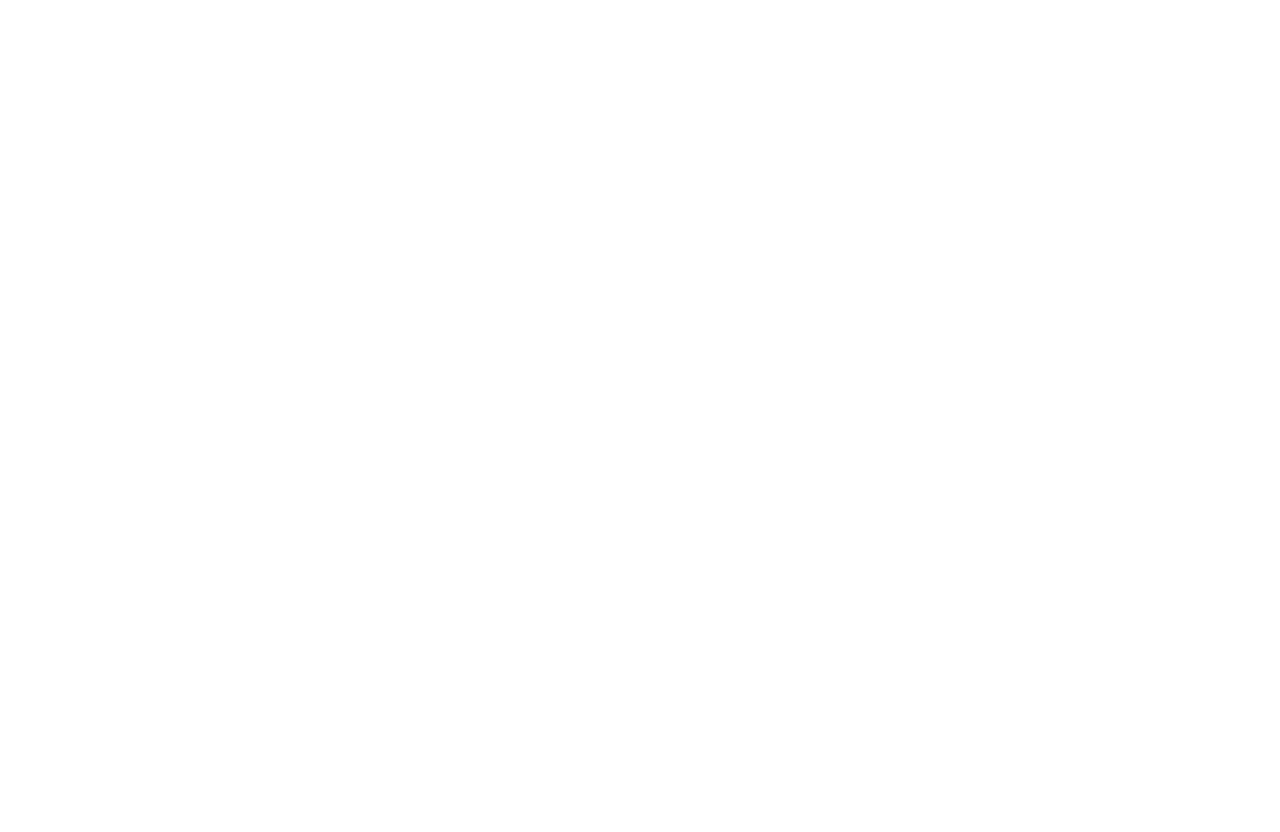
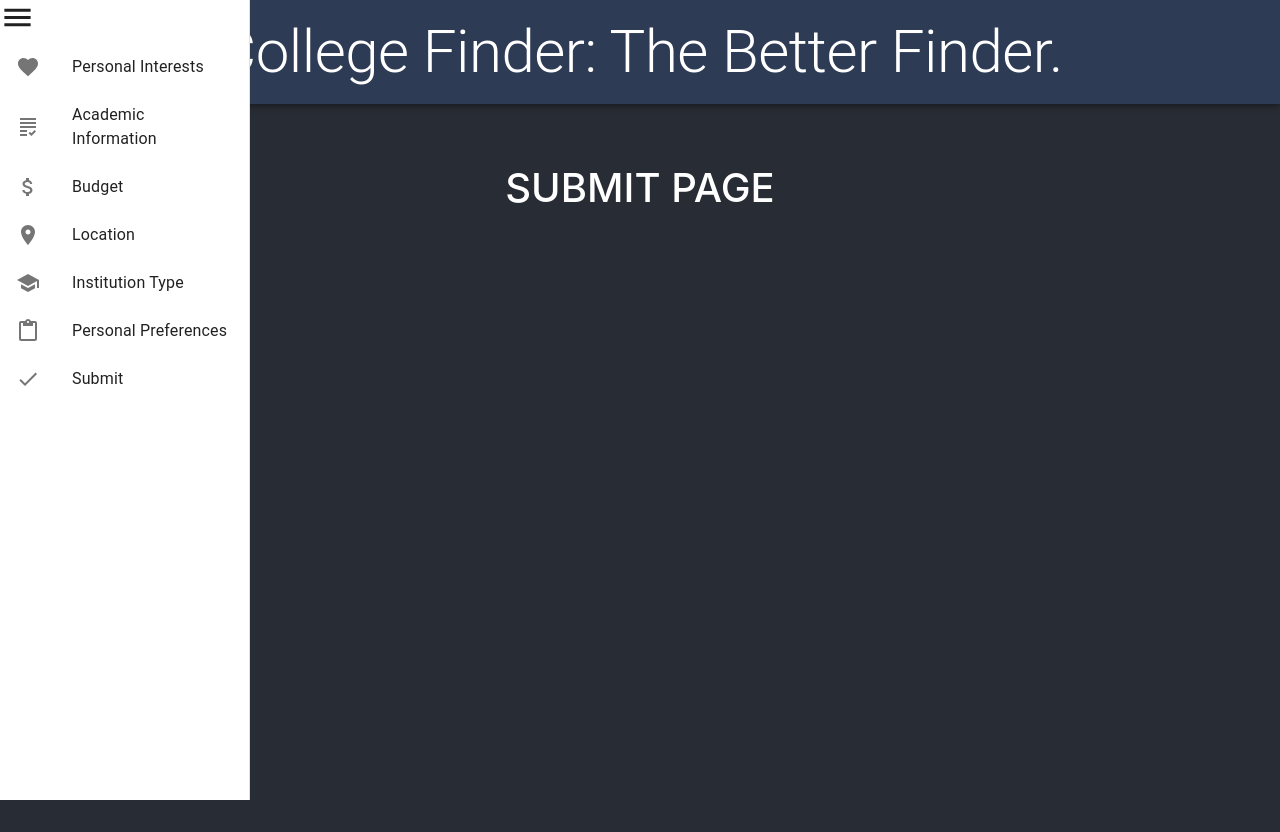
Before and after one commit to EspKid1109/college-finder, a React (Create React App) app: page /submit in a window 1280 px wide. Before the commit this address had no page. Before the commit the page ends 800 px from the top, so only its background shows below. Built offline with nearby package versions, Linux system fonts and the light colour scheme.

Commit message:
update to personal interests to store info

```diff
--- a/src/Components/Homepage/Sidebox.jsx
+++ b/src/Components/Homepage/Sidebox.jsx
@@ -50,7 +50,7 @@
         navigate("/academicInfo");
         break;
       case "Submit":
-        navigate("/college-finder");
+        navigate("/submit");
         break;
     }
   };
--- a/src/Components/PIBody.jsx
+++ b/src/Components/PIBody.jsx
@@ -1,4 +1,4 @@
-import React from "react";
+import React, { useEffect } from "react";
 import { Box } from "@mui/system";
 import { FormControl, Typography } from "@mui/material";
 import { Checkbox, FormGroup, Select, FormControlLabel } from "@mui/material";
@@ -8,7 +8,6 @@
 import { InputLabel } from "@mui/material";
 import Grid from "@mui/material/Grid";
 import { useNavigate } from "react-router-dom";
-
 export default function PIBody() {
   // ***********************************  QUESTION 1  ***********************************
   const [state, setState] = React.useState({
@@ -25,17 +24,44 @@
   const { math, english, art, biology, chemistry, history, music, drama } =
     state;
 
+  const pushIntoStorage = (name) => {
+    if (name === parseInt(name, 10)) {
+      switch (name) {
+        case 10:
+          name = "Engineering";
+          break;
+        case 11:
+          name = "Education";
+          break;
+        case 12:
+          name = "Business";
+          break;
+        case 13:
+          name = "Arts";
+          break;
+        case 14:
+          name = "Architecture";
+          break;
+        case 15:
+          name = "Journalism";
+          break;
+      }
+    }
+    localStorage.setItem(name, !name.value);
+  };
   const handleChange = (event) => {
     setState({
       ...state,
       [event.target.name]: event.target.checked,
     });
+    pushIntoStorage(event.target.name);
   };
   // ***********************************  QUESTION 2  ***********************************
   const [career, setCareer] = React.useState("");
 
   const handleChange2 = (event) => {
     setCareer(event.target.value);
+    pushIntoStorage(event.target.value);
   };
 
   // ***********************************  QUESTION 3  ***********************************
@@ -69,6 +95,7 @@
       ...state2,
       [event.target.name]: event.target.checked,
     });
+    pushIntoStorage(event.target.name);
   };
 
   // ***********************************  QUESTION 4  ***********************************
@@ -105,6 +132,7 @@
       ...state3,
       [event.target.name]: event.target.checked,
     });
+    pushIntoStorage(event.target.name);
   };
 
   // ***********************************  BUTTON CTRL  ***********************************
@@ -112,7 +140,6 @@
   const btnHandler = () => {
     navigate("/academicInfo");
   };
-
   return (
     // ***********************************  QUESTION 1  ***********************************
     <Box
--- /dev/null
+++ b/src/Components/SubmitBody.jsx
@@ -0,0 +1,27 @@
+import React, { Component } from "react";
+import Headerbox from "./Homepage/Headerbox";
+import Grid from "@mui/material/Grid";
+import Typography from "@mui/material/Typography";
+import Box from "@mui/material/Box";
+import Button from "@mui/material/Button";
+import { useNavigate } from "react-router-dom";
+import SideBox from "./Homepage/Sidebox";
+
+class SubmitBody extends Component {
+  state = {};
+
+  render() {
+    return (
+      <Box
+        sx={{ flexGrow: 1, p: 2 }}
+        height="75vh"
+        width="120vh"
+        position="relative"
+      >
+        <h1>SUBMIT PAGE</h1>
+      </Box>
+    );
+  }
+}
+
+export default SubmitBody;
--- /dev/null
+++ b/src/Components/SubmitPage.jsx
@@ -0,0 +1,27 @@
+import React, { Component } from "react";
+import Sidebox from "./Homepage/Sidebox";
+import Headerbox from "./Homepage/Headerbox";
+import Grid from "@mui/material/Grid";
+import Typography from "@mui/material/Typography";
+import Box from "@mui/material/Box";
+import Button from "@mui/material/Button";
+import { useNavigate } from "react-router-dom";
+import SideBox from "./Homepage/Sidebox";
+import SubmitBody from "./SubmitBody";
+class SubmitPage extends Component {
+  state = {};
+
+  render() {
+    return (
+      <div className="App">
+        <header className="App-header">
+          <Sidebox />
+          <Headerbox />
+          <SubmitBody />
+        </header>
+      </div>
+    );
+  }
+}
+
+export default SubmitPage;
--- a/src/index.js
+++ b/src/index.js
@@ -1,24 +1,25 @@
-import React from 'react';
-import ReactDOM from 'react-dom';
-import './index.css';
-import App from './App';
-import reportWebVitals from './reportWebVitals';
-import {BrowserRouter as Router, Route, Routes} from "react-router-dom";
+import React from "react";
+import ReactDOM from "react-dom";
+import "./index.css";
+import App from "./App";
+import reportWebVitals from "./reportWebVitals";
+import { BrowserRouter as Router, Route, Routes } from "react-router-dom";
 import PIPage from "./Components/PIPage";
 import Navigation from "./Components/Navigation";
-import AcademicInfoPage from "./Components/AcademicInfoPage"
-
+import AcademicInfoPage from "./Components/AcademicInfoPage";
+import SubmitPage from "./Components/SubmitPage";
 ReactDOM.render(
   <Router>
     <Navigation />
     <Routes>
-      <Route path="/college-finder" element={<App/>} />
+      <Route path="/college-finder" element={<App />} />
       <Route path="/personalInt" element={<PIPage />} />
       <Route path="/academicInfo" element={<AcademicInfoPage />} />
+      <Route path="/submit" element={<SubmitPage />} />
     </Routes>
   </Router>,
 
-  document.getElementById('root')
+  document.getElementById("root")
 );
 
 // If you want to start measuring performance in your app, pass a function
```
